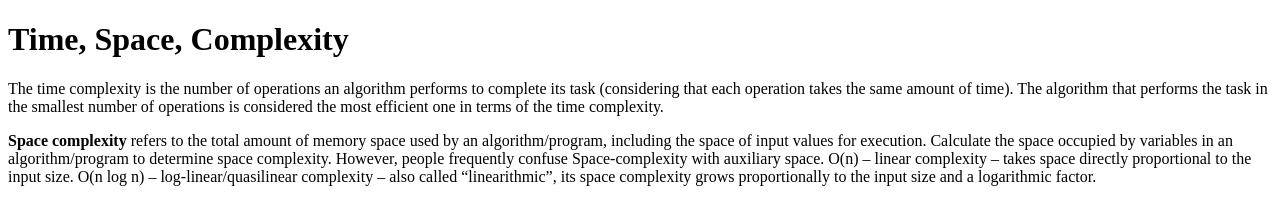
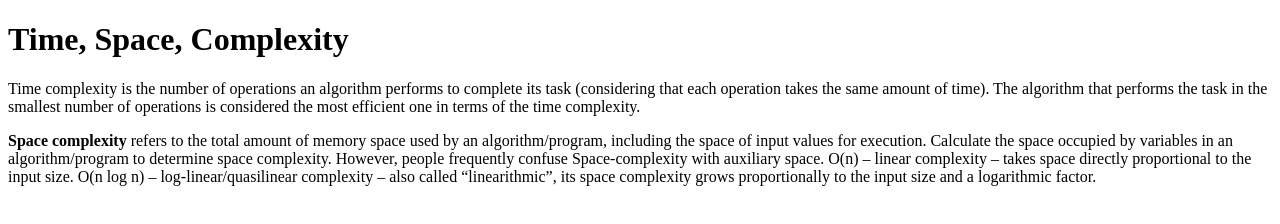
Before and after one commit to acciojob/time-and-space-complexity-lal15aditi, a website: page main.html in a window 1280 px wide. Drawn offline with Linux system fonts and the light colour scheme.

Commit message:
created a submission

```diff
--- a/main.html
+++ b/main.html
@@ -11,7 +11,7 @@
 
     <h1>Time, Space, Complexity</h1>
 
-    <p>The time complexity is the number of operations an algorithm performs to complete its task (considering that each operation takes the same amount of time). The algorithm that performs the task in the smallest number of operations is considered the most efficient one in terms of the time complexity.</p>
+    <p>Time complexity is the number of operations an algorithm performs to complete its task (considering that each operation takes the same amount of time). The algorithm that performs the task in the smallest number of operations is considered the most efficient one in terms of the time complexity.</p>
 
     <p style="font-family:'Times New Roman', Times, serif">
         <b>Space complexity</b> refers to the total amount of memory space used by an algorithm/program, including the space of input values for execution. Calculate the space occupied by variables in an algorithm/program to determine space complexity. However, people frequently confuse Space-complexity with auxiliary space.
```
